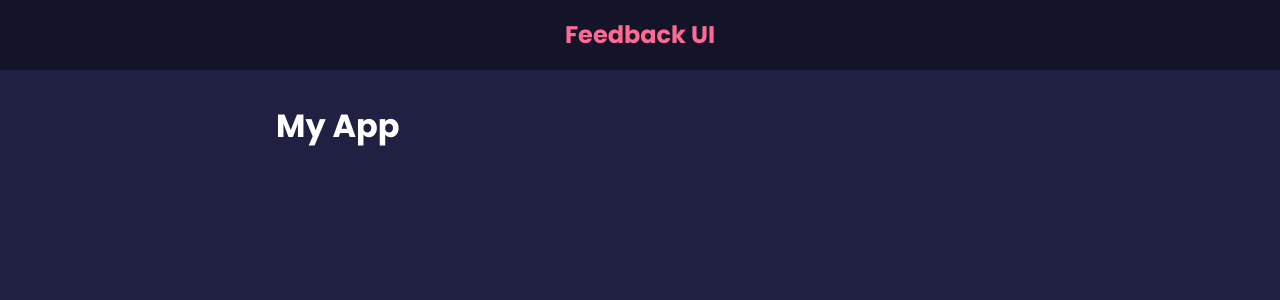
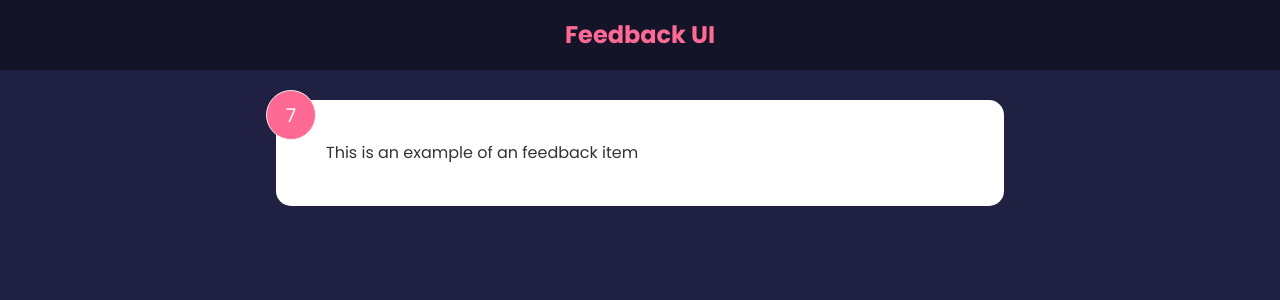
Before and after one commit to DaniilBaida/Feedback-App, a React (Create React App) app: page / in a window 1280 px wide. Shown: the top 300 px of the page. Built offline with nearby package versions, Linux system fonts and the light colour scheme.

Commit message:
State & UseState Hook

```diff
--- a/src/App.js
+++ b/src/App.js
@@ -1,11 +1,11 @@
 import Header from "./components/Header";
-
+import FeedbackItem from "./components/FeedbackItem";
 function App() {
   return (
     <>
       <Header />
       <div className="container">
-        <h1>My App</h1>
+        <FeedbackItem></FeedbackItem>
       </div>
     </>
   );
--- /dev/null
+++ b/src/components/FeedbackItem.jsx
@@ -0,0 +1,15 @@
+import { useState } from "react";
+
+function FeedbackItem() {
+  const [rating, setRating] = useState(7);
+  const [text, setText] = useState("This is an example of an feedback item");
+
+  return (
+    <div className="card">
+      <div className="num-display">{rating}</div>
+      <div className="text-display">{text}</div>
+    </div>
+  );
+}
+
+export default FeedbackItem;
```
